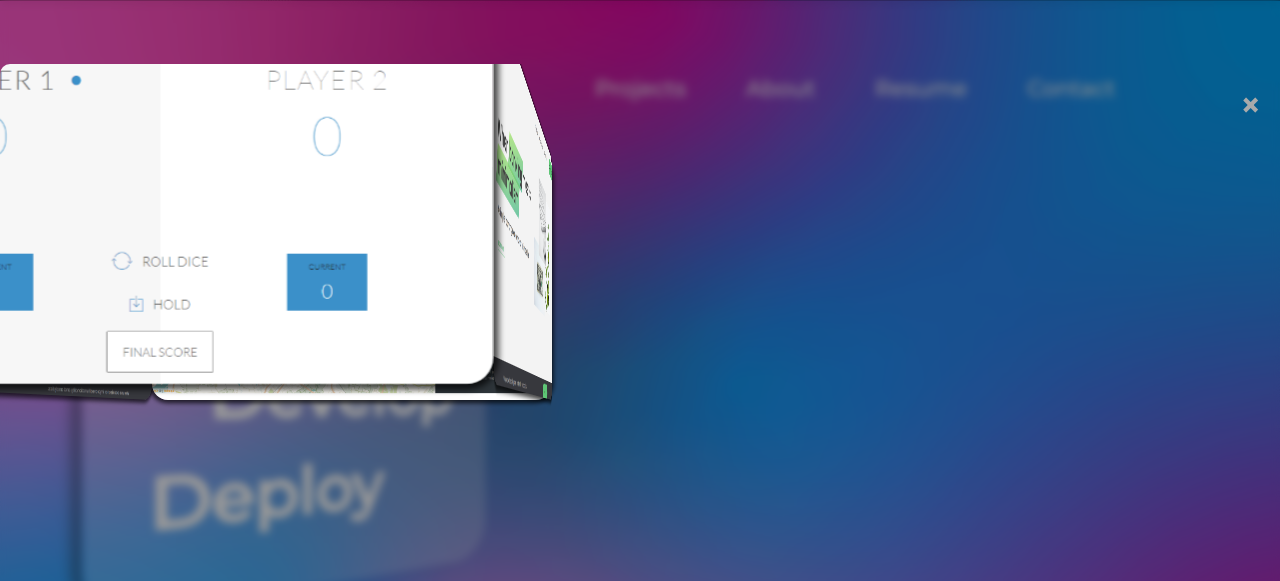
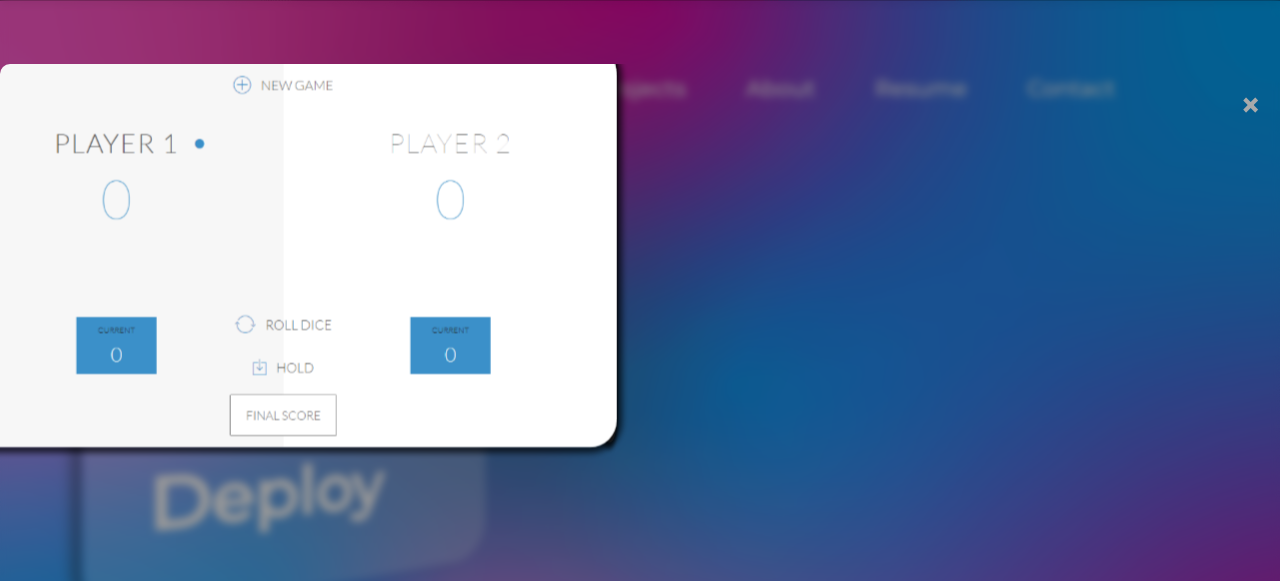
Before and after one commit to kwalorz/my_portfolio, a plain HTML site: page index.html in a window 1280 px wide. Both pictures are taken after a click on the link "Projects". Shown: the top 581 px of the page. Drawn offline with Linux system fonts and the light colour scheme.

Commit message:
made a cube

```diff
--- a/css/style.css
+++ b/css/style.css
@@ -160,6 +160,12 @@ nav ul li a:hover {
   width: 100%;
   height: 90%;
   overflow: hidden;
+}
+
+.project_container {
+  position: relative;
+  width: 500px;
+  height: 300px;
   perspective: 1000px;
 }
 
--- a/index.html
+++ b/index.html
@@ -53,6 +53,7 @@
     <div id="projects-section" class="modal">
       <div class="modal_content-projects">
         <span class="close">&times;</span>
+        <div class="project_container">
           <div class="project_content">
             <div class="project_window">
               <img src="img/dice_game.png" alt="dice_game" />
@@ -66,6 +67,7 @@
 
             <div class="project_window">
               <img src="img/bank_website.png" alt="bank_website" />
+            </div>
           </div>
         </div>
         <div class="btn_container">
```
Lines whose indentation alone changed are shown as unchanged.
